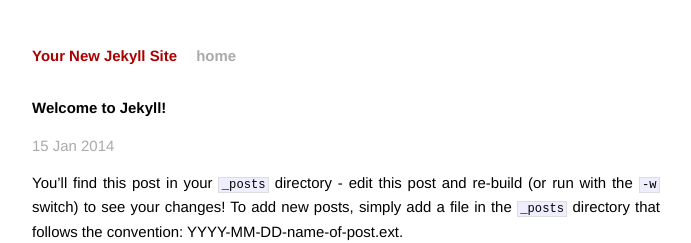
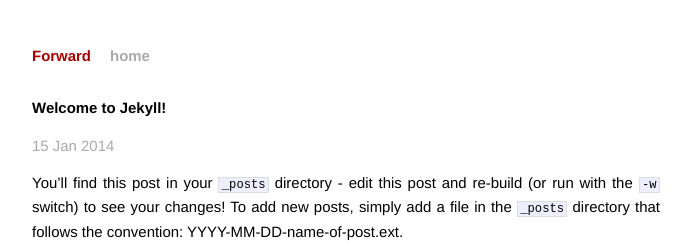
Before and after one commit to xcv58/forward, a Jekyll site: the page built from _posts/2014-01-15-welcome-to-jekyll.markdown, in a window 1280 px wide. Shown: the top 243 px of the page, without its empty margins (294-985 px from the left). Built offline with Jekyll 4.4.1, drawn with Linux system fonts in a browser that asks for light colours; Markdown is read by kramdown in place of the engine named in the settings.

Commit message:
add subdomain

```diff
--- /dev/null
+++ b/CNAME
@@ -0,0 +1 @@
+file.xcv58.com
--- a/_config.yml
+++ b/_config.yml
@@ -1,4 +1,5 @@
-name: Your New Jekyll Site
+name: Forward
 markdown: redcarpet
 pygments: true
-baseurl: /forward
+baseurl:
+url: http://file.xcv58.com
```
